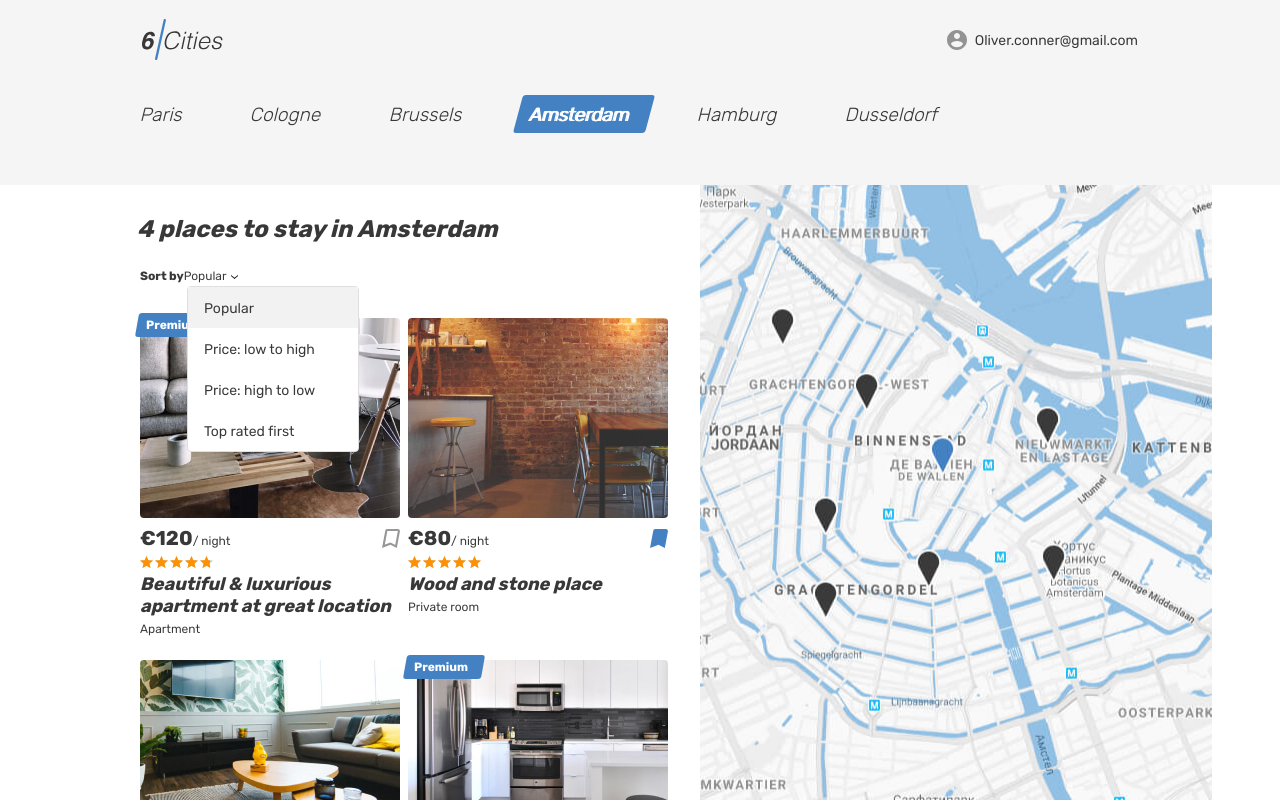
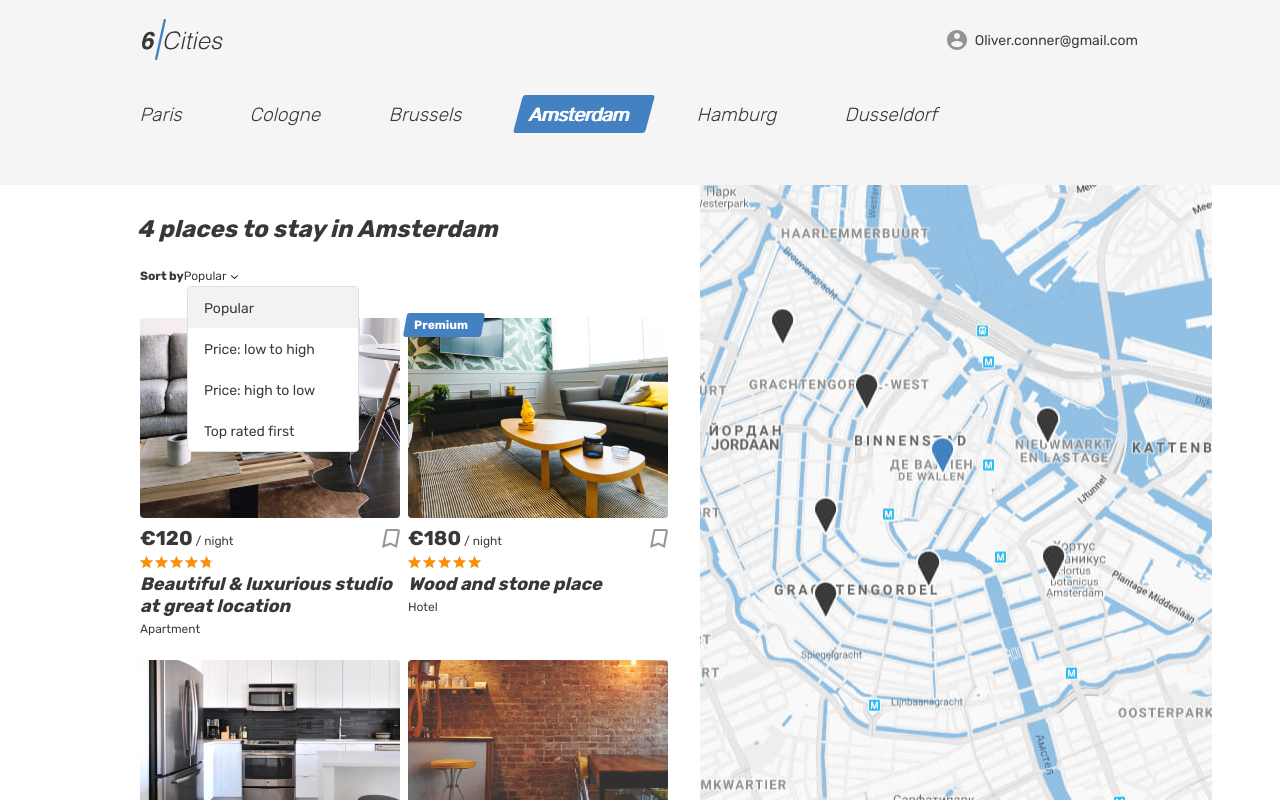
Before and after one commit to Ekzaton/859219-six-cities-5, a React app: page / in a window 1280 px wide. Built offline with nearby package versions, Linux system fonts and the light colour scheme.

Commit message:
Updated 'main-page.tsx' component

```diff
--- a/src/components/main-page/main-page.tsx
+++ b/src/components/main-page/main-page.tsx
@@ -1,7 +1,8 @@
 import React from "react";
 
 import {offerType} from "../../types";
-import {getRatingStars} from "../../utils";
+
+import OffersList from "../offers-list/offers-list";
 
 type Props = {
   offers: offerType[];
@@ -93,141 +94,9 @@
                   <li className="places__option" tabIndex={0}>Top rated first</li>
                 </ul>
               </form>
-              <div className="cities__places-list places__list tabs__content">
-                <article className="cities__place-card place-card">
-                  <div className="place-card__mark">
-                    <span>Premium</span>
-                  </div>
-                  <div className="cities__image-wrapper place-card__image-wrapper">
-                    <a href="#">
-                      <img className="place-card__image" src="img/apartment-01.jpg" width="260" height="200" alt="Place image"/>
-                    </a>
-                  </div>
-                  <div className="place-card__info">
-                    <div className="place-card__price-wrapper">
-                      <div className="place-card__price">
-                        <b className="place-card__price-value">&euro;120</b>
-                        <span className="place-card__price-text">&#47;&nbsp;night</span>
-                      </div>
-                      <button className="place-card__bookmark-button button" type="button">
-                        <svg className="place-card__bookmark-icon" width="18" height="19">
-                          <use xlinkHref="#icon-bookmark"></use>
-                        </svg>
-                        <span className="visually-hidden">To bookmarks</span>
-                      </button>
-                    </div>
-                    <div className="place-card__rating rating">
-                      <div className="place-card__stars rating__stars">
-                        <span style={getRatingStars(offers[0].rating)}/>
-                        <span className="visually-hidden">Rating</span>
-                      </div>
-                    </div>
-                    <h2 className="place-card__name">
-                      <a href="#">Beautiful &amp; luxurious apartment at great location</a>
-                    </h2>
-                    <p className="place-card__type">Apartment</p>
-                  </div>
-                </article>
-
-                <article className="cities__place-card place-card">
-                  <div className="cities__image-wrapper place-card__image-wrapper">
-                    <a href="#">
-                      <img className="place-card__image" src="img/room.jpg" width="260" height="200" alt="Place image"/>
-                    </a>
-                  </div>
-                  <div className="place-card__info">
-                    <div className="place-card__price-wrapper">
-                      <div className="place-card__price">
-                        <b className="place-card__price-value">&euro;80</b>
-                        <span className="place-card__price-text">&#47;&nbsp;night</span>
-                      </div>
-                      <button className="place-card__bookmark-button place-card__bookmark-button--active button" type="button">
-                        <svg className="place-card__bookmark-icon" width="18" height="19">
-                          <use xlinkHref="#icon-bookmark"></use>
-                        </svg>
-                        <span className="visually-hidden">In bookmarks</span>
-                      </button>
-                    </div>
-                    <div className="place-card__rating rating">
-                      <div className="place-card__stars rating__stars">
-                        <span style={getRatingStars(offers[1].rating)}/>
-                        <span className="visually-hidden">Rating</span>
-                      </div>
-                    </div>
-                    <h2 className="place-card__name">
-                      <a href="#">Wood and stone place</a>
-                    </h2>
-                    <p className="place-card__type">Private room</p>
-                  </div>
-                </article>
-
-                <article className="cities__place-card place-card">
-                  <div className="cities__image-wrapper place-card__image-wrapper">
-                    <a href="#">
-                      <img className="place-card__image" src="img/apartment-02.jpg" width="260" height="200" alt="Place image"/>
-                    </a>
-                  </div>
-                  <div className="place-card__info">
-                    <div className="place-card__price-wrapper">
-                      <div className="place-card__price">
-                        <b className="place-card__price-value">&euro;132</b>
-                        <span className="place-card__price-text">&#47;&nbsp;night</span>
-                      </div>
-                      <button className="place-card__bookmark-button button" type="button">
-                        <svg className="place-card__bookmark-icon" width="18" height="19">
-                          <use xlinkHref="#icon-bookmark"></use>
-                        </svg>
-                        <span className="visually-hidden">To bookmarks</span>
-                      </button>
-                    </div>
-                    <div className="place-card__rating rating">
-                      <div className="place-card__stars rating__stars">
-                        <span style={getRatingStars(offers[2].rating)}/>
-                        <span className="visually-hidden">Rating</span>
-                      </div>
-                    </div>
-                    <h2 className="place-card__name">
-                      <a href="#">Canal View Prinsengracht</a>
-                    </h2>
-                    <p className="place-card__type">Apartment</p>
-                  </div>
-                </article>
-
-                <article className="cities__place-card place-card">
-                  <div className="place-card__mark">
-                    <span>Premium</span>
-                  </div>
-                  <div className="cities__image-wrapper place-card__image-wrapper">
-                    <a href="#">
-                      <img className="place-card__image" src="img/apartment-03.jpg" width="260" height="200" alt="Place image"/>
-                    </a>
-                  </div>
-                  <div className="place-card__info">
-                    <div className="place-card__price-wrapper">
-                      <div className="place-card__price">
-                        <b className="place-card__price-value">&euro;180</b>
-                        <span className="place-card__price-text">&#47;&nbsp;night</span>
-                      </div>
-                      <button className="place-card__bookmark-button button" type="button">
-                        <svg className="place-card__bookmark-icon" width="18" height="19">
-                          <use xlinkHref="#icon-bookmark"></use>
-                        </svg>
-                        <span className="visually-hidden">To bookmarks</span>
-                      </button>
-                    </div>
-                    <div className="place-card__rating rating">
-                      <div className="place-card__stars rating__stars">
-                        <span style={getRatingStars(offers[3].rating)}/>
-                        <span className="visually-hidden">Rating</span>
-                      </div>
-                    </div>
-                    <h2 className="place-card__name">
-                      <a href="#">Nice, cozy, warm big bed apartment</a>
-                    </h2>
-                    <p className="place-card__type">Apartment</p>
-                  </div>
-                </article>
-              </div>
+              <OffersList
+                offers={offers}
+              />
             </section>
             <div className="cities__right-section">
               <section className="cities__map map"></section>
```
